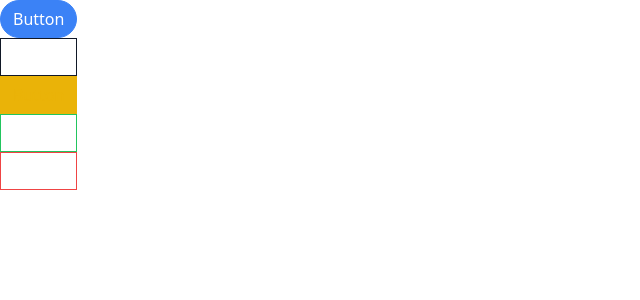
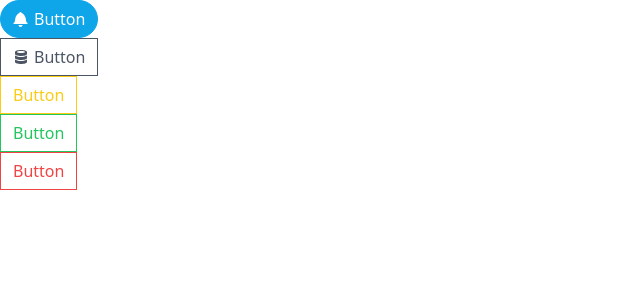
Before and after one commit to BogdanSkochynskyi/react-comps-udemy, a React (Create React App) app: page / in a window 1280 px wide. Shown: the top 300 px of the page, without its empty margins (0-640 px from the left). Built offline with nearby package versions, Linux system fonts and the light colour scheme.

Commit message:
fix css and added icons

```diff
--- a/package.json
+++ b/package.json
@@ -10,6 +10,7 @@
     "prop-types": "^15.8.1",
     "react": "^18.2.0",
     "react-dom": "^18.2.0",
+    "react-icons": "^4.7.1",
     "react-scripts": "5.0.1",
     "web-vitals": "^2.1.4"
   },
--- a/src/App.js
+++ b/src/App.js
@@ -1,13 +1,14 @@
 import Button from "./Button";
+import { GoBell, GoDatabase } from 'react-icons/go';
 
 function App() {
   return (
     <div>
       <div>
-        <Button primary rounded>Button</Button>
+        <Button primary rounded><GoBell/>Button</Button>
       </div>
       <div>
-        <Button secondary outline>Button</Button>
+        <Button secondary outline><GoDatabase/>Button</Button>
       </div>
       <div>
         <Button warning outline>Button</Button>
--- a/src/Button.js
+++ b/src/Button.js
@@ -1,20 +1,29 @@
 import className from 'classnames';
 
-function Button( {children, rounded, outline, primary, secondary, success, warning, danger} ) {
-    const classes = className('px-3 py-1.5 border', {
-        'border-blue-500 bg-blue-500 text-white': primary,
-        'border-gray-900 bg-gray-900 text-white': secondary,
-        'border-green-500 bg-green-500 text-white': success,
-        'border-yellow-500 bg-yellow-500 text-white': warning,
-        'border-red-500 bg-red-500 text-white': danger,
+function Button( {children, primary, secondary, success, warning, danger, rounded, outline} ) {
+    const classes = className('flex items-center px-3 py-1.5 border', {
+        'border-sky-500': primary,
+        'border-gray-600': secondary,
+        'border-green-500': success,
+        'border-yellow-400': warning ,
+        'border-red-500': danger,
+
+        'bg-sky-500': primary && !outline,
+        'bg-gray-600': secondary && !outline,
+        'bg-green-500': success && !outline,
+        'bg-yellow-400': warning && !outline,
+        'bg-red-500': danger && !outline,
         'bg-white': outline,
-        'text-blue-500': outline && primary,
-        'text-gray-900': outline && secondary,
+
+        'text-white': !outline && (primary || secondary || success || warning || danger),
+        'text-sky-500': outline && primary,
+        'text-gray-600': outline && secondary,
         'text-green-500': outline && success,
-        'text-yellow-500': outline && warning,
+        'text-yellow-400': outline && warning,
         'text-red-500': outline && danger,
+
         'rounded-full': rounded,
-    })
+      });
     return <button className={classes}>{children}</button>
 }
 
--- a/src/index.css
+++ b/src/index.css
@@ -1,3 +1,7 @@
 @tailwind base;
 @tailwind components;
 @tailwind utilities;
+
+button > svg {
+    margin-right: 5px;
+}
```
Also changed, not shown: 1 other file (tests, documents, lock files or other folders).
